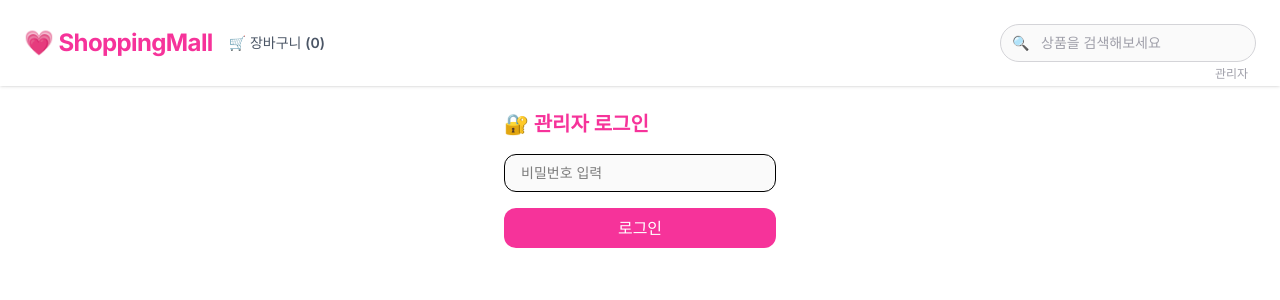
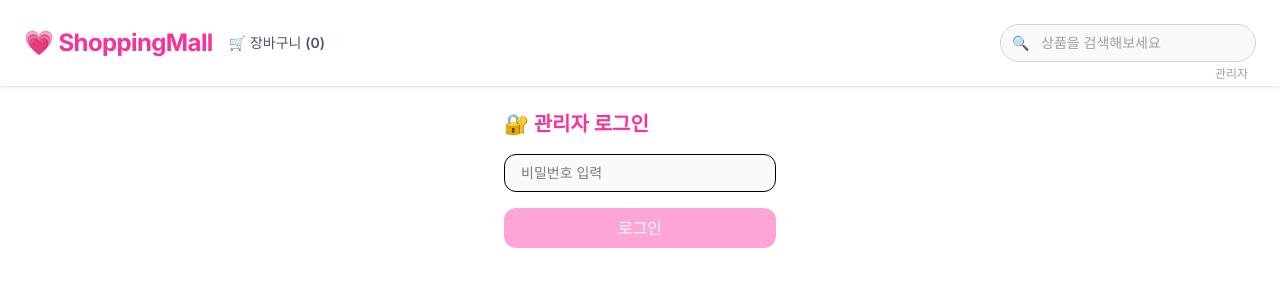
Before and after one commit to LBOMI/myShopping, a Next.js app: page /admin in a window 1280 px wide. Shown: the top 300 px of the page. Built offline with nearby package versions, Linux system fonts and the light colour scheme.

Commit message:
색상 변경

```diff
--- a/src/app/admin/page.tsx
+++ b/src/app/admin/page.tsx
@@ -102,7 +102,7 @@ export default function AdminPage() {
             if (pw === '1234') setAuth(true);
             else alert('비밀번호가 틀렸습니다!');
           }}
-          className="w-full bg-pink-500 hover:bg-pink-600 text-white py-2 rounded-xl transition"
+          className="w-full bg-pink-300 hover:bg-violet-300 text-white py-2 rounded-xl transition"
         >
           로그인
         </button>
@@ -168,7 +168,7 @@ export default function AdminPage() {
         <div className="flex gap-2">
           <button
             type="submit"
-            className="w-full bg-pink-500 hover:bg-pink-600 text-white py-2 rounded-xl font-medium transition"
+            className="w-full bg-pink-300 hover:bg-violet-300 text-white py-2 rounded-xl font-medium transition"
           >
             {isEditing ? '수정 완료' : '등록하기'}
           </button>
@@ -198,9 +198,9 @@ export default function AdminPage() {
             <div className="flex gap-2">
               <button
                 onClick={() => handleEdit(p)}
-                className="text-xs text-blue-500 hover:underline"
+                className="text-xs text-blue-400 hover:underline"
               >
-                ✏ 수정
+                ✏️ 수정
               </button>
               <button
                 onClick={() => removeProduct(p.id)}
```
